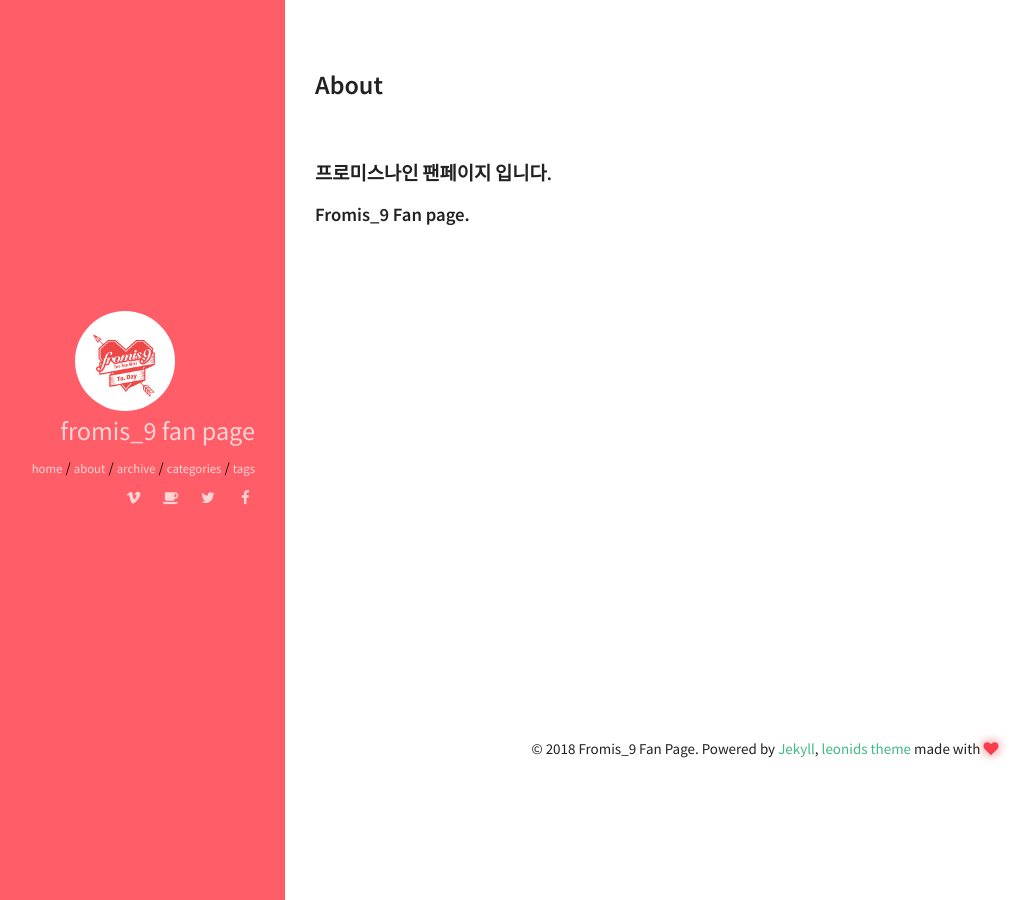
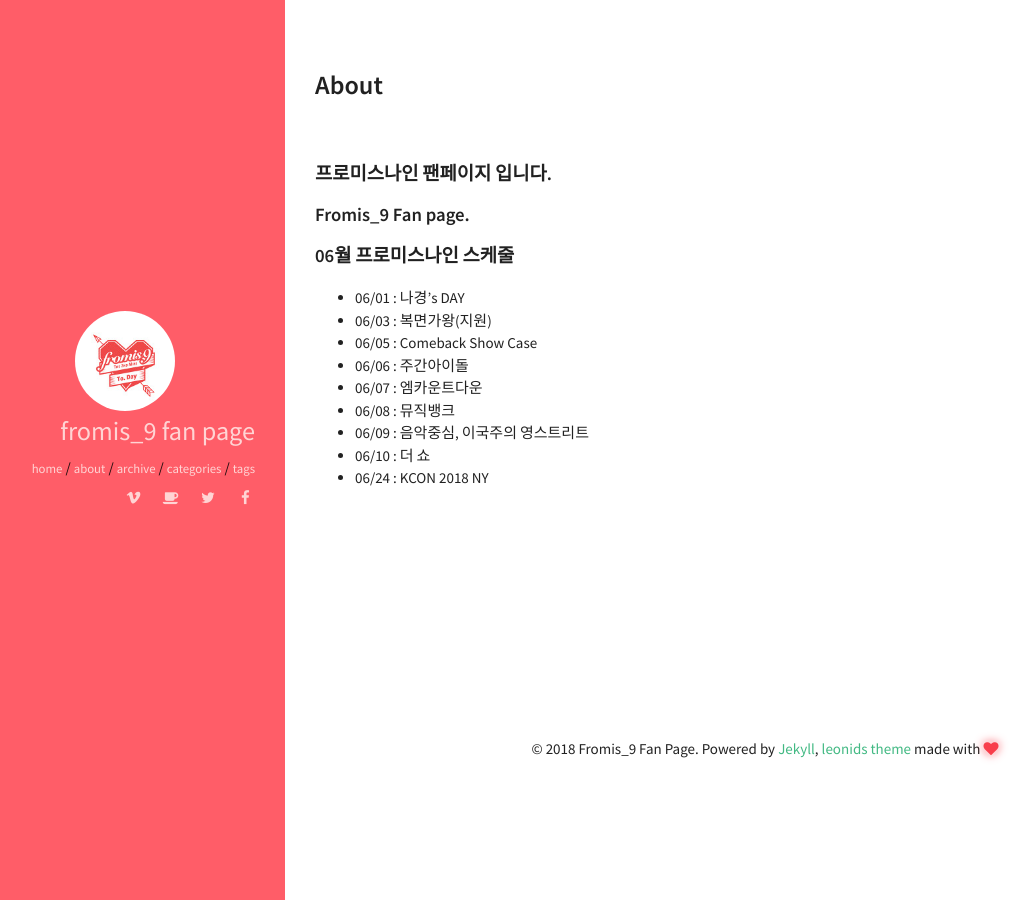
Before and after one commit to fromisnine/temp_page, a Jekyll site: the page built from about.md, in a window 1280 px wide. Shown: the whole page, without its empty margins (35-1070 px from the left). Built offline with Jekyll 4.4.1, drawn with Linux system fonts in a browser that asks for light colours.

Commit message:
스케줄

```diff
--- a/about.md
+++ b/about.md
@@ -7,3 +7,16 @@ permalink: /about/
 #### 프로미스나인 팬페이지 입니다.
 
 #### Fromis_9 Fan page.
+
+
+#### 06월 프로미스나인 스케줄
+
+* 06/01 : 나경's DAY
+* 06/03 : 복면가왕(지원)
+* 06/05 : Comeback Show Case
+* 06/06 : 주간아이돌
+* 06/07 : 엠카운트다운
+* 06/08 : 뮤직뱅크
+* 06/09 : 음악중심, 이국주의 영스트리트
+* 06/10 : 더 쇼
+* 06/24 : KCON 2018 NY
```
